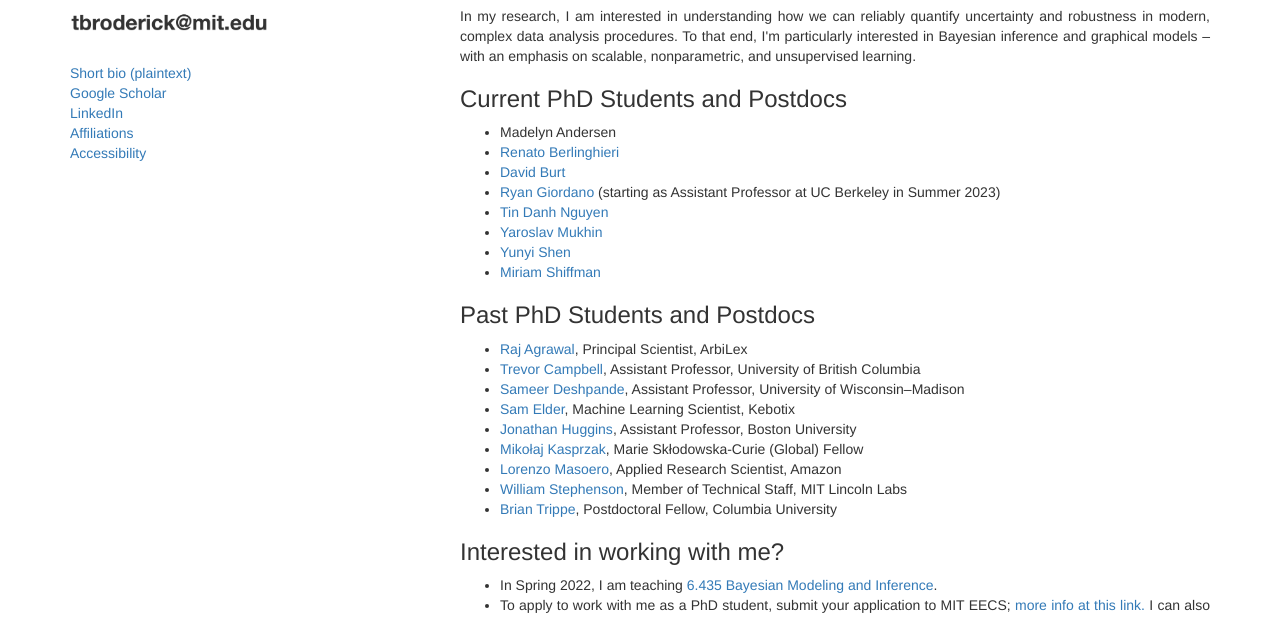
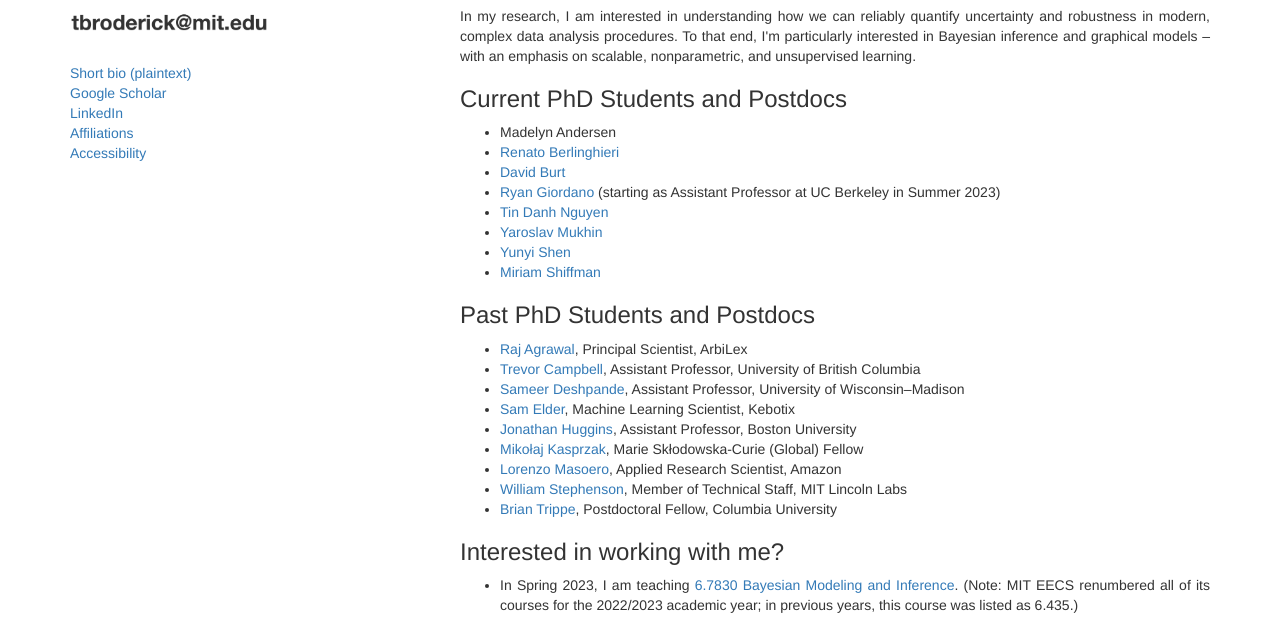
Before and after one commit to tbroderick/tbroderick.github.io, a plain HTML site: page index.html in a window 1280 px wide. Shown: the part 174-791 px from the top of the page. Drawn offline with nearby package versions, Linux system fonts and the light colour scheme.

Commit message:
link to spring course

```diff
--- a/index.html
+++ b/index.html
@@ -131,7 +131,7 @@ You can learn more about my background in the following (plaintext) <a href="sho
 
                     <h3 id="work">Interested in working with me?</h3>
                     <ul>
-                    <li>In Spring 2022, I am teaching <a href="course_6_435_2022_spring.html">6.435 Bayesian Modeling and Inference</a>.
+                    <li>In Spring 2023, I am teaching <a href="course_6_7830_2023_spring.html">6.7830 Bayesian Modeling and Inference</a>. (Note: MIT EECS renumbered all of its courses for the 2022/2023 academic year; in previous years, this course was listed as 6.435.)
                     </li>
                     <li>To apply to work with me as a PhD student, submit your application to MIT EECS; <a href="https://www.eecs.mit.edu/academics-admissions/graduate-program/admissions">more info at this link.</a> I can also advise PhD students accepted to other appropriate programs at MIT; e.g., I have advised PhDs in Math and CSB.
                     </li>
```
